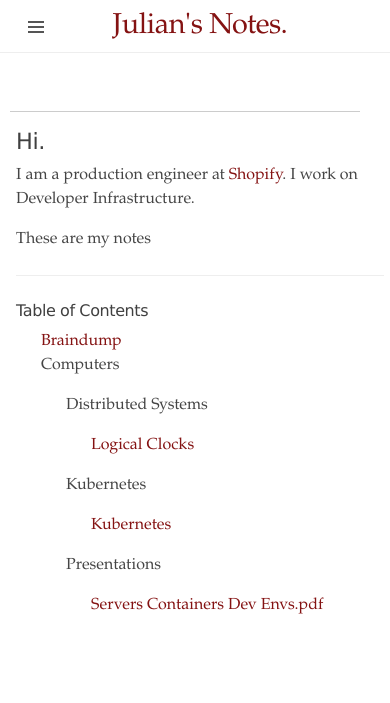
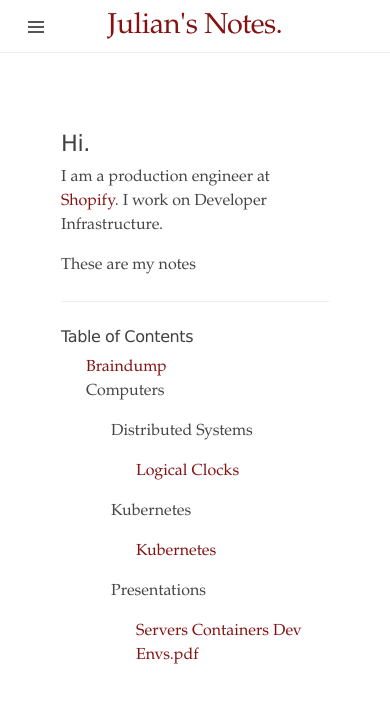
Before and after one commit to jules2689/notes, a Jekyll site: the page built from jekyll/index.html, in a window 390 px wide. Shown: the top 703 px of the page. Built offline with Jekyll 4.4.1, drawn with Linux system fonts in a browser that asks for light colours; nearby versions of some CDN libraries.

Commit message:
Update CSS, wrap content in article for safari reader

```diff
--- a/jekyll/_layouts/default.html
+++ b/jekyll/_layouts/default.html
@@ -19,7 +19,7 @@
       <div class="page-toc"></div>
 
       <div class="container content" id="main">
-        {{ content }}
+        <article>{{ content }}</article>
       </div>
     </div>
 
--- a/jekyll/public/css/ed.css
+++ b/jekyll/public/css/ed.css
@@ -74,7 +74,7 @@
 
 .container {
   max-width: 50%;
-  min-width: 400px;
+  min-width: 300px;
   padding-left:  1rem;
   padding-right: 1rem;
   margin-left:  auto;
@@ -222,9 +222,9 @@
 img {
   display: block;
   width: 600px;
-  max-width: 600px;
+  max-width: 100%;
+  height: auto;
   margin: 0 auto;
-  border-radius: 5px;
 }
 
 /* Tables */
@@ -818,6 +818,9 @@
     padding-bottom: 10px;
     border-bottom: 1px solid #ccc;
   }
+  .page-toc:empty {
+    border-bottom: none;
+  }
 }
 
 .page-toc-h3 {
```
